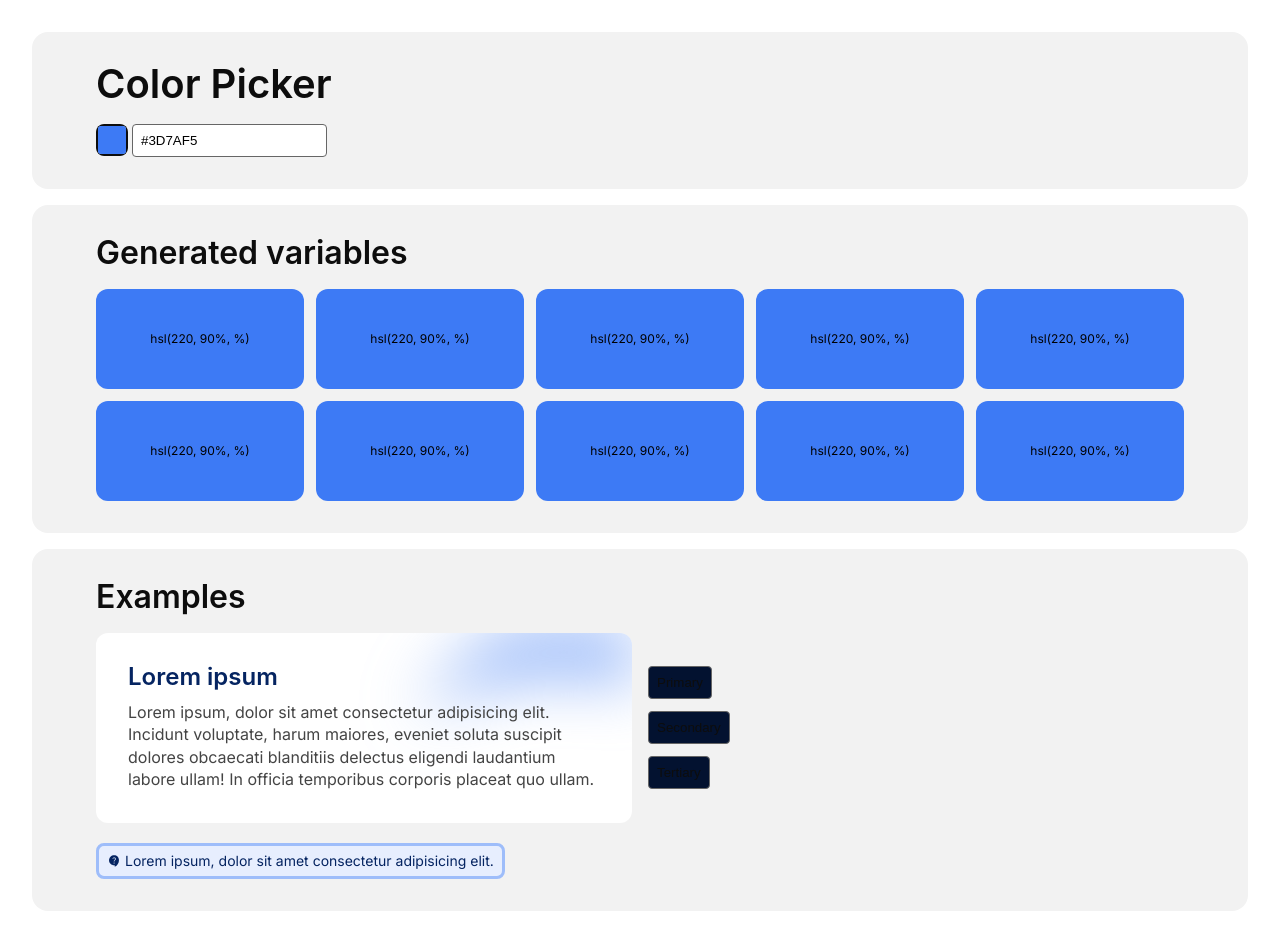
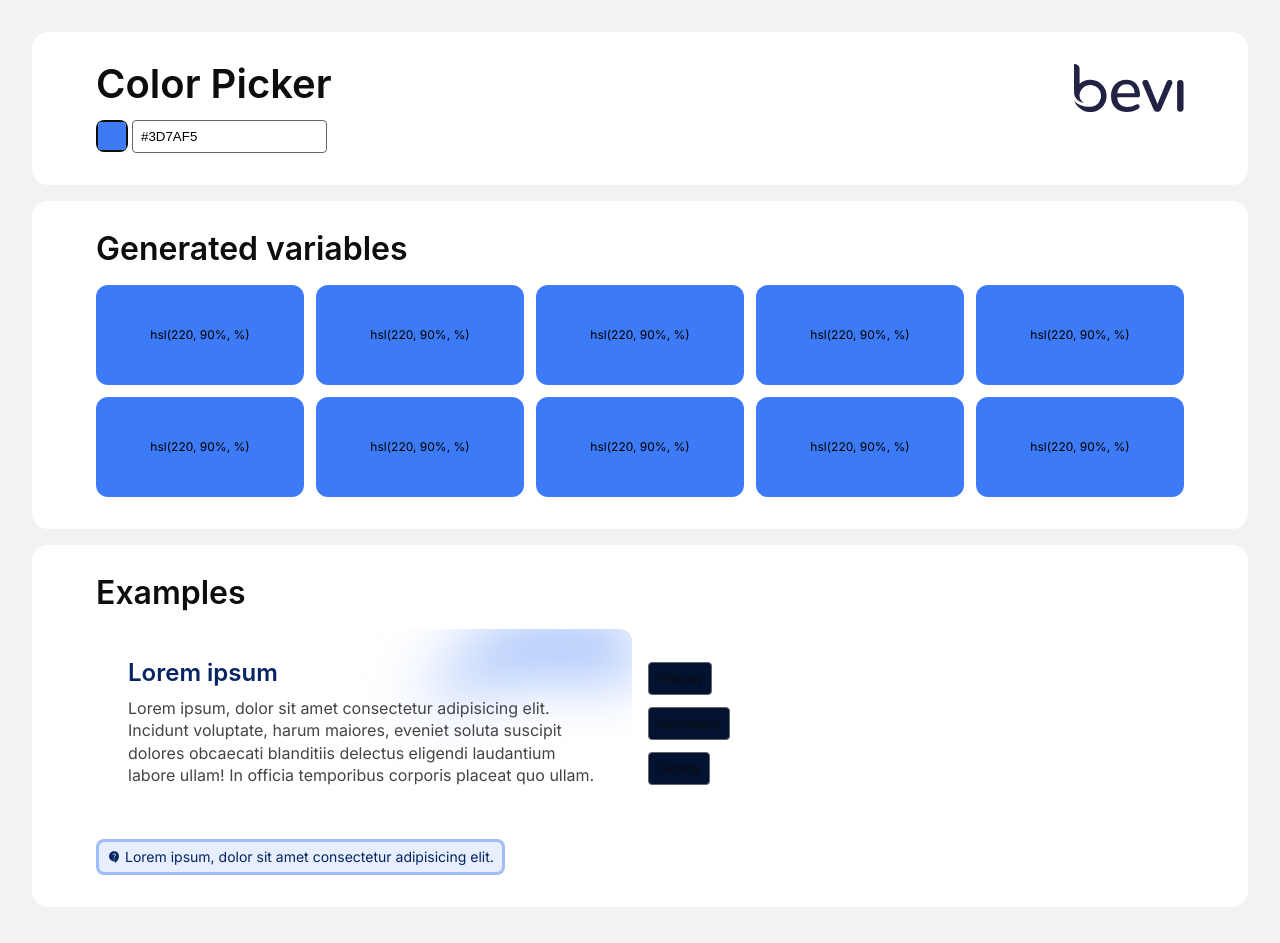
Before and after one commit to AndreLuizMag/color-palette-generator, a Next.js app: page / in a window 1280 px wide. Built offline with nearby package versions, Linux system fonts and the light colour scheme.

Commit message:
Added logo

```diff
--- a/src/app/layout.tsx
+++ b/src/app/layout.tsx
@@ -19,7 +19,7 @@ export default function RootLayout({
 }>) {
   return (
     <html lang="en">
-      <body className={`${inter.className} p-10 theme-primary`}>
+      <body className={`${inter.className} p-10 theme-secondary`}>
         <ThemeProvider>{children}</ThemeProvider>
       </body>
     </html>
--- a/src/components/Section/index.tsx
+++ b/src/components/Section/index.tsx
@@ -8,7 +8,7 @@ interface SectionProps extends HTMLAttributes<HTMLDivElement> {
 export const Section: FC<SectionProps> = ({ className, children }) => {
   return (
     <section
-      className={`section p-block-10 radius-md theme-secondary ${className}`}
+      className={`section p-block-10 radius-md theme-primary ${className}`}
     >
       {children}
     </section>
--- a/src/temnplates/Home/SecPicker/index.tsx
+++ b/src/temnplates/Home/SecPicker/index.tsx
@@ -9,14 +9,36 @@ export const SecPicker = () => {
   return (
     <Section>
       <div className="container-md ds-flex flow-col-nw gap-lg">
-        <div className="row">
-          <div className="col">
+        <div className="row align-stretch">
+          <div className="col ds-flex flow-col-nw gap-md">
             <h1 className="sm:heading-03">Color Picker</h1>
+            <ColorPicker />
           </div>
-        </div>
-        <div className="row align-stretch">
-          <div className="col">
-            <ColorPicker />
+          <div className="col ds-flex flow-row-nw justify-end">
+            <svg
+              width="110"
+              height="48"
+              viewBox="0 0 110 48"
+              fill="none"
+              xmlns="http://www.w3.org/2000/svg"
+            >
+              <path
+                d="M0.08249 28.2937C0.117792 29.4582 0.302617 30.6134 0.632424 31.7308C1.76437 35.4291 5.78347 38.33 9.52302 38.6416H9.62384C7.97087 37.562 6.70447 35.9842 6.00802 34.1368C4.36281 29.6365 7.38286 23.8118 12.2635 21.7633C14.2018 20.9977 16.3195 20.8067 18.3635 21.213C20.4075 21.6194 22.2912 22.6059 23.7892 24.0547C27.1667 27.3313 27.0476 31.6804 26.9972 32.3449C26.8545 34.9649 25.8045 37.4536 24.0275 39.3841C19.8068 43.8293 13.1938 42.8441 11.1362 42.537C9.01442 42.1962 6.96116 41.517 5.05481 40.5252C3.23045 39.5811 1.55504 38.3736 0.08249 36.9414C0.307046 37.4547 4.54612 46.6936 14.1425 47.8851C15.2836 48.0272 21.6216 48.6825 26.9284 44.1456C29.4979 41.942 31.3122 38.9886 32.1161 35.7005C32.9201 32.4124 32.6732 28.955 31.4104 25.8144C30.601 23.7833 29.3881 21.9374 27.845 20.3884C24.8798 17.5209 20.9673 15.8385 16.8463 15.659C12.7014 15.5123 8.66351 16.9925 5.59557 19.7835C5.59557 14.4369 5.58335 9.09035 5.55891 3.74377C5.10063 1.23699 1.89269 -0.380727 0 0.0775506C0.0137483 23.7064 0.0779073 14.9166 0.0366622 24.7008L0.08249 28.2937Z"
+                fill="#222343"
+              />
+              <path
+                d="M53.4319 47.9413C48.3419 47.9413 44.3335 46.5099 41.4066 43.6472C38.4798 40.7845 37.0179 36.8723 37.0209 31.9107C36.962 28.9835 37.6312 26.0875 38.9686 23.483C40.1888 21.1192 42.0482 19.1455 44.335 17.7866C46.7295 16.4024 49.4567 15.6988 52.222 15.7518C56.4993 15.7518 59.8707 17.1267 62.3362 19.8763C64.8017 22.626 66.033 26.39 66.0299 31.1683C66.0299 32.6119 65.1775 33.3314 63.4819 33.3314H43.2535C43.7209 39.7778 47.1351 43.001 53.496 43.001C54.8441 42.9995 56.1877 42.8458 57.5014 42.5428C58.9555 42.1888 60.335 41.579 61.5755 40.7417C62.2521 40.2745 63.0808 40.0813 63.8943 40.201C64.2004 40.2591 64.4889 40.3869 64.7377 40.5744C64.9864 40.762 65.1887 41.0043 65.3288 41.2825C65.625 41.8738 65.6824 42.5564 65.4891 43.1889C65.2416 43.9687 64.7056 44.6245 63.9906 45.0221C62.4505 46.041 60.7446 46.7838 58.9495 47.2172C57.1472 47.6852 55.2939 47.9284 53.4319 47.9413ZM52.4786 20.2705C49.8084 20.2705 47.6881 21.0969 46.1177 22.7497C44.5474 24.4026 43.5926 26.6084 43.2535 29.3673H60.6222C60.4939 26.4801 59.7301 24.2422 58.3308 22.6535C56.9316 21.0648 54.9808 20.2705 52.4786 20.2705Z"
+                fill="#222343"
+              />
+              <path
+                d="M83.3285 47.8097C81.5503 47.8097 80.2366 46.8565 79.3873 44.9501L68.7552 20.2672C68.5056 19.7983 68.3701 19.2771 68.3598 18.746C68.3494 18.2149 68.4645 17.6888 68.6956 17.2105C69.157 16.3214 70.1102 15.8769 71.5553 15.8769C72.2287 15.847 72.892 16.0492 73.4342 16.4498C74.027 16.9866 74.4746 17.6644 74.7357 18.4203L83.443 39.9228L92.3657 18.4203C92.6268 17.6644 93.0745 16.9866 93.6672 16.4498C94.2719 16.0314 95.0002 15.8295 95.734 15.8769C96.8797 15.8769 97.6649 16.3214 98.0896 17.2105C98.2986 17.6836 98.4011 18.1968 98.3901 18.7139C98.379 19.231 98.2545 19.7393 98.0254 20.2031L87.2742 44.9501C86.4677 46.8565 85.1524 47.8097 83.3285 47.8097Z"
+                fill="#222343"
+              />
+              <path
+                d="M106.291 47.7518C104.174 47.7518 103.114 46.5847 103.111 44.2505V19.4394C103.111 17.148 104.171 16.0038 106.291 16.0069C108.412 16.0099 109.495 17.1541 109.541 19.4394V44.2505C109.541 46.5847 108.458 47.7518 106.291 47.7518Z"
+                fill="#222343"
+              />
+            </svg>
           </div>
         </div>
       </div>
```
